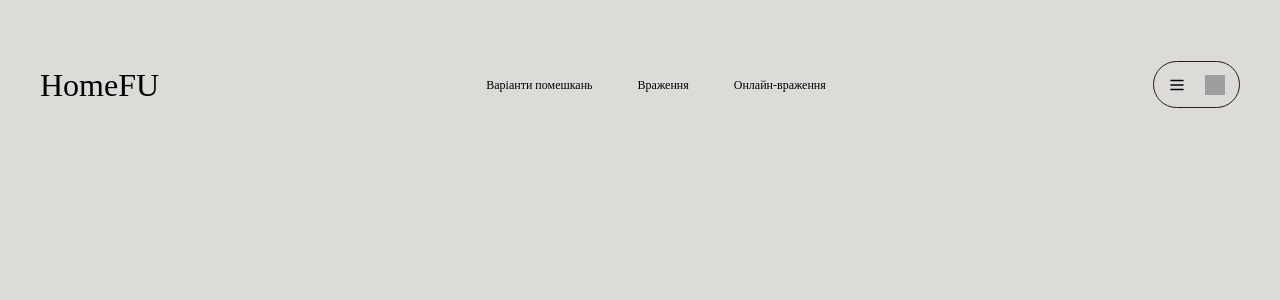
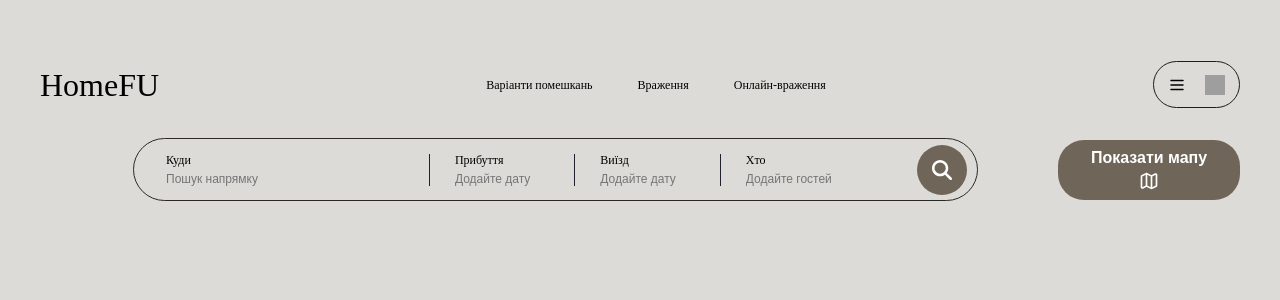
Before and after one commit to HomeFU/home-fu-frontend-public, a React (Vite) app in the folder home-fu/: page / in a window 1280 px wide. Shown: the top 300 px of the page. Built offline with nearby package versions, Linux system fonts and the light colour scheme; grey boxes are pictures that could not be loaded; a web font is replaced by a local one.

Commit message:
created travel filter

```diff
--- a/home-fu/package.json
+++ b/home-fu/package.json
@@ -10,6 +10,9 @@
     "preview": "vite preview"
   },
   "dependencies": {
+    "@fortawesome/fontawesome-svg-core": "^6.7.2",
+    "@fortawesome/free-solid-svg-icons": "^6.7.2",
+    "@fortawesome/react-fontawesome": "^0.2.2",
     "react": "^19.0.0",
     "react-dom": "^19.0.0",
     "sass": "^1.85.1"
--- /dev/null
+++ b/home-fu/src/components/Header/TravelFilter/travel-filter.module.scss
@@ -0,0 +1,79 @@
+@mixin text ($font-weight, $font-size, $color) {
+    font-weight: $font-weight;
+    font-size: $font-size;
+    $color: $color
+}
+
+.filterWrapper {
+    display: flex;
+    align-items: center;
+    max-width: 779px;
+    height: 51px;
+    padding: 5px 32px;
+    border: 1px solid #2C2823;
+    border-radius: 9999px;
+    position: relative;
+    margin-right: 80px;
+}
+
+.inputSection {
+    cursor: pointer;
+    border-right: 1px solid #1F222C;
+
+    &:last-of-type {
+        border-right: none;
+    }
+
+    &:nth-of-type(1) {
+       flex: 3.3;
+    }
+
+    &:nth-of-type(2) {
+        flex: 1.5;
+    }
+
+    &:nth-of-type(3) {
+        flex: 1.5;
+    }
+
+    &:nth-of-type(4) {
+        flex: 2.5;
+    }
+
+    &:not(:first-of-type) {
+        padding-left: 25px;
+    }
+}
+
+.inputLabel {
+    @include text(500, 12px, #211E1A)
+}
+
+.input {
+    width: 100%;
+    outline: none;
+    background: none;
+    border: none;
+    padding: 5px 0 0 0;
+
+    &::placeholder {
+        @include text(500, 12px, #8A8278);
+    }
+}
+
+.searchButton {
+    cursor: pointer;
+    position: absolute;
+    right: 10px;
+    width: 50px;
+    height: 50px;
+    display: flex;
+    align-items: center;
+    justify-content: center;
+    background-color: #6F6558;
+    border-radius: 9999px;
+
+    &:hover {
+        background: #5a4f44;
+    }
+}
--- /dev/null
+++ b/home-fu/src/components/Header/TravelFilter/travel-filter.tsx
@@ -0,0 +1,48 @@
+import style from './travel-filter.module.scss';
+import { FontAwesomeIcon } from "@fortawesome/react-fontawesome";
+import { faMagnifyingGlass } from "@fortawesome/free-solid-svg-icons";
+
+const TravetFilter = () => {
+
+    return (<>
+        <div className={style.filterWrapper}>
+            <div className={style.inputSection}>
+                <div className={style.inputLabel}>Куди</div>
+                <input
+                    type="text"
+                    placeholder="Пошук напрямку"
+                    className={style.input}
+                />
+            </div>
+            <div className={style.inputSection}>
+                <div className={style.inputLabel}>Прибуття</div>
+                <input
+                    type="text"
+                    placeholder="Додайте дату"
+                    className={style.input}
+                />
+            </div>
+            <div className={style.inputSection}>
+                <div className={style.inputLabel}>Виїзд</div>
+                <input
+                    type="text"
+                    placeholder="Додайте дату"
+                    className={style.input}
+                />
+            </div>
+            <div className={style.inputSection}>
+                <div className={style.inputLabel}>Хто</div>
+                <input
+                    type="text"
+                    placeholder="Додайте гостей"
+                    className={style.input}
+                />
+            </div>
+            <button className={style.searchButton}>
+                <FontAwesomeIcon icon={faMagnifyingGlass} size='xl' style={{color: "#fff"}}/>
+            </button>
+        </div>
+    </>)
+}
+
+export default TravetFilter;
--- a/home-fu/src/components/Header/header.module.scss
+++ b/home-fu/src/components/Header/header.module.scss
@@ -8,7 +8,7 @@
     padding-top: 61px;
 }
 
-.content {
+.contentTop {
     display: flex;
     align-items: center;
     justify-content: space-between;
@@ -28,3 +28,10 @@
 .offerListing {
     @include text(500, 12px, #211E1A);
 }
+
+.contentBottom {
+    display: flex;
+    align-items: center;
+    justify-content: end;
+    margin-top: 30px;
+}
--- a/home-fu/src/components/Header/header.tsx
+++ b/home-fu/src/components/Header/header.tsx
@@ -1,9 +1,12 @@
 import style from "./header.module.scss";
 import RegisterButton from "./RegisterButton/registerbutton";
+import TravetFilter from "./TravelFilter/travel-filter";
+import MapButton from "./MapButton/mapbutton";
+
 const Header = () => {
     return (
         <header className={style.header}>
-            <div className={style.content}>
+            <div className={style.contentTop}>
                 <div className={style.logo}><a>HomeFU</a></div>
                 <ul className={style.listMenu}>
                     <li className={style.listItem}><a>Варіанти помешкань</a></li>
@@ -14,6 +17,10 @@ const Header = () => {
                     <RegisterButton></RegisterButton>
                 </div>
             </div>
+            <div className={style.contentBottom}>
+                <TravetFilter></TravetFilter>
+                <MapButton></MapButton>
+            </div>
         </header>
     )
 }
```
Also changed, not shown: 1 other file (tests, documents, lock files or other folders).
